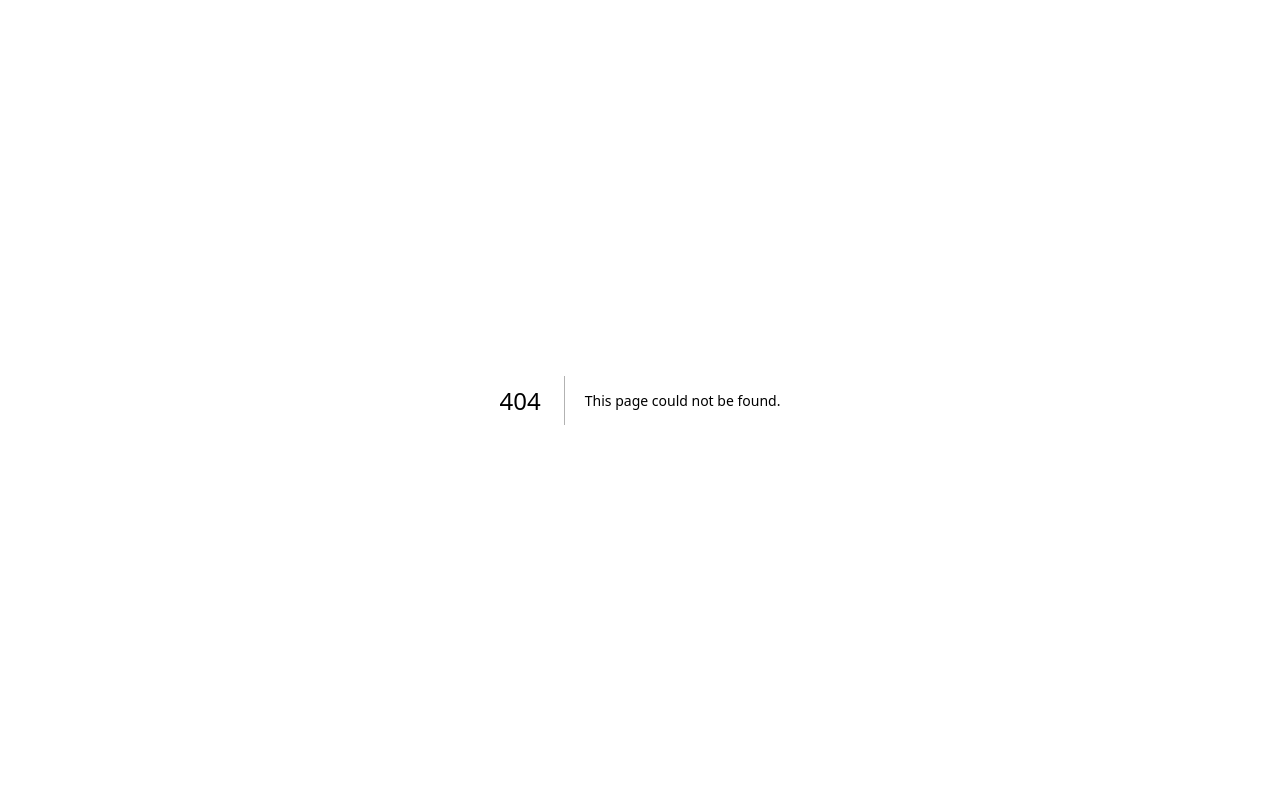
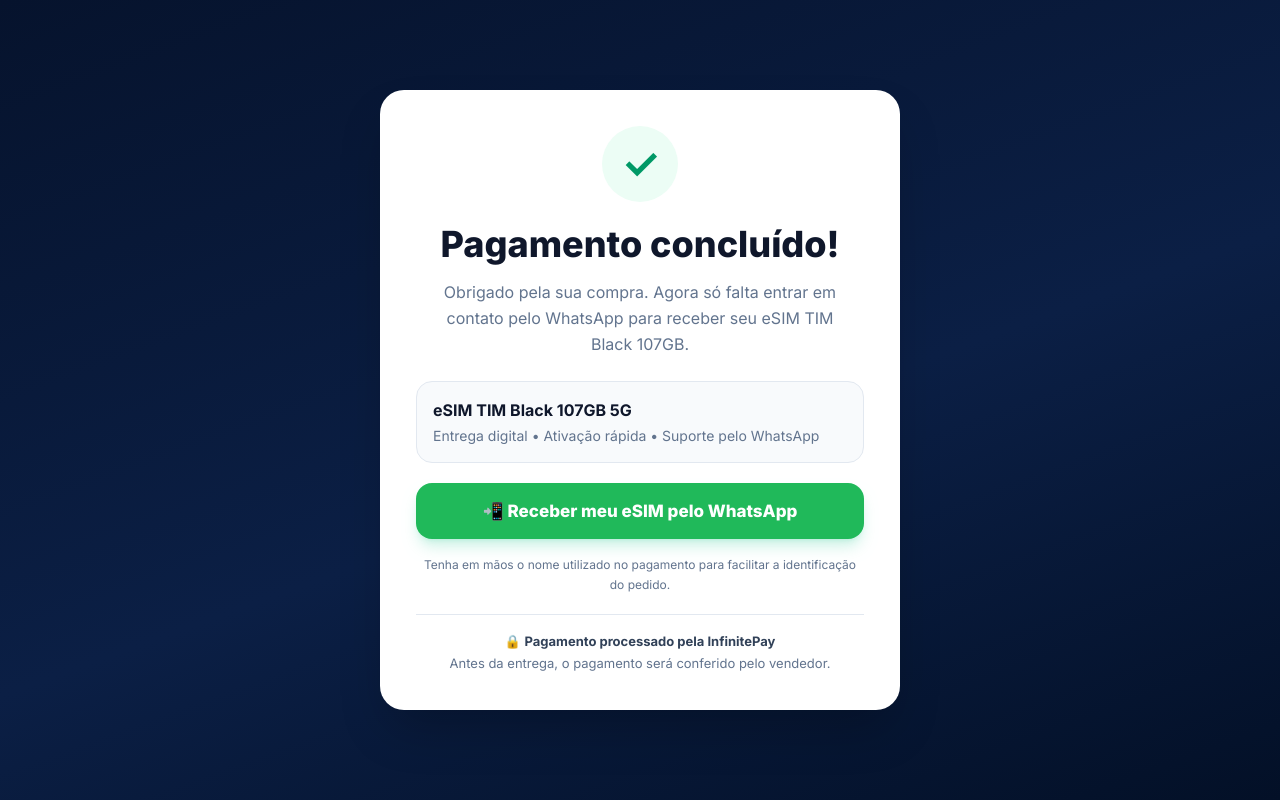
Before and after one commit to vglaraujo/esim-tim-107gb, a Next.js app: page / in a window 1280 px wide. Before the commit this address had no page. Built offline with nearby package versions, Linux system fonts and the light colour scheme.

Commit message:
Add files via upload

```diff
--- /dev/null
+++ b/src/app/page.tsx
@@ -0,0 +1,41 @@
+"use client";
+
+const whatsappUrl =
+  "https://wa.me/5511982544590?text=Ol%C3%A1%21%20Acabei%20de%20realizar%20a%20compra%20do%20eSIM%20TIM%20Black%20107GB%20pelo%20site.%20Gostaria%20de%20receber%20meu%20eSIM.%20Meu%20nome%20%C3%A9%3A%20";
+
+export default function ObrigadoPage() {
+  return (
+    <main className="min-h-screen bg-[linear-gradient(160deg,#06132d_0%,#0b1f45_55%,#031027_100%)] px-6 py-8 text-slate-900 flex items-center justify-center">
+      <section className="w-full max-w-[520px] rounded-3xl bg-white p-7 text-center shadow-2xl sm:p-9">
+        <div className="mx-auto mb-5 grid h-[76px] w-[76px] place-items-center rounded-full bg-emerald-50 text-[42px] font-extrabold text-emerald-600">✓</div>
+        <h1 className="text-3xl font-extrabold leading-tight sm:text-4xl">Pagamento concluído!</h1>
+        <p className="mx-auto mt-3 max-w-[420px] text-base leading-relaxed text-slate-500">
+          Obrigado pela sua compra. Agora só falta entrar em contato pelo WhatsApp para receber seu eSIM TIM Black 107GB.
+        </p>
+
+        <div className="mt-6 rounded-2xl border border-slate-200 bg-slate-50 p-4 text-left">
+          <strong className="block text-slate-900">eSIM TIM Black 107GB 5G</strong>
+          <span className="mt-1 block text-sm text-slate-500">Entrega digital • Ativação rápida • Suporte pelo WhatsApp</span>
+        </div>
+
+        <a
+          href={whatsappUrl}
+          target="_blank"
+          rel="noopener noreferrer"
+          className="mt-5 flex min-h-14 w-full items-center justify-center gap-2 rounded-2xl bg-[#20b95a] px-5 text-[17px] font-extrabold text-white shadow-lg shadow-emerald-500/20 transition hover:brightness-95"
+        >
+          📲 Receber meu eSIM pelo WhatsApp
+        </a>
+
+        <p className="mt-4 text-xs leading-relaxed text-slate-500">
+          Tenha em mãos o nome utilizado no pagamento para facilitar a identificação do pedido.
+        </p>
+
+        <div className="mt-5 border-t border-slate-200 pt-4 text-[13px] leading-relaxed text-slate-500">
+          🔒 <b className="text-slate-700">Pagamento processado pela InfinitePay</b><br />
+          Antes da entrega, o pagamento será conferido pelo vendedor.
+        </div>
+      </section>
+    </main>
+  );
+}
```
